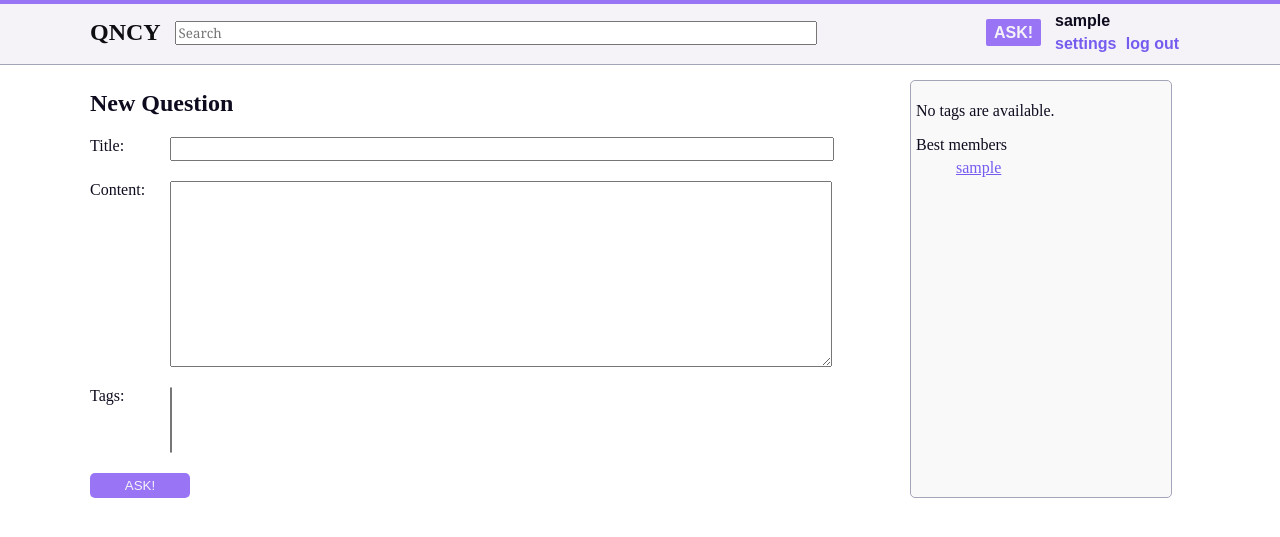
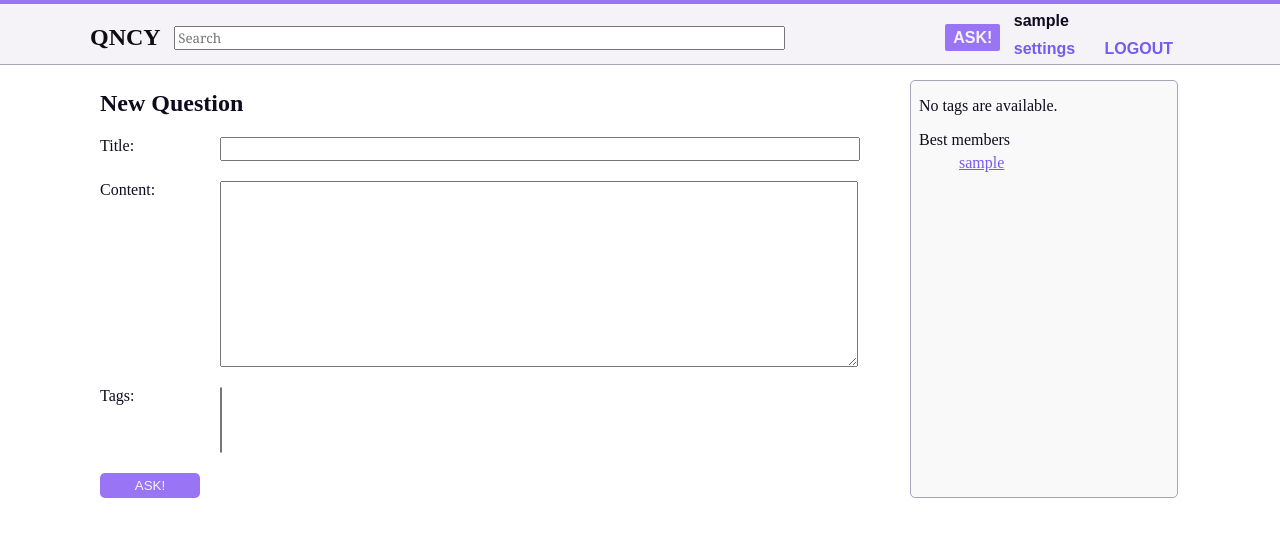
Before and after one commit to Andrew-71/qncy, a Django app: page /ask in a window 1280 px wide. Shown: the top 537 px of the page. Run offline with Django 5.2, Linux system fonts and the light colour scheme; the visitor is signed in with stand-in values (Sample User, id 1); data comes from the database, SQL or seed files in the repository; data that the repository does not hold is empty; some web fonts are replaced.

Commit message:
Use built-in logout view

```diff
--- a/qncy/static/css/ask.css
+++ b/qncy/static/css/form.css
@@ -10,7 +10,7 @@
     gap: 20px;
 }
 
-form label { width: 60px; }
+form label { width: 100px; }
 
 form input, form textarea {
     width: 80%;
--- a/qncy/static/css/main.css
+++ b/qncy/static/css/main.css
@@ -55,9 +55,10 @@
 
 .mainbar {
     flex-shrink: 100;
-    width: calc(100% - 280px);
+    width: calc(100% - 310px);
+    margin: 0 10px;
 }
-@media (max-width: 550px) {
+@media (max-width: 700px) {
     .mainbar {
         width: 100%;
     }
@@ -152,8 +153,9 @@
     border-color: var(--pour);
     background-color: var(--droplet);
 
-    padding: 5px;
-    margin-top: 10px;
+    /* padding: 5px; */
+    padding: 0 8px;
+    margin: 10px 10px 0px 10px;
 }
 
 footer {
@@ -239,11 +241,23 @@
     margin: auto auto;
     max-width: 1100px;
 }
-header nav a, header nav a:visited {
+header nav a, header nav a:visited, header button {
     text-decoration: none;
 }
-header nav a:hover, header nav a:visited:hover {
+header nav a:hover, header nav a:visited:hover, header button:hover {
     text-decoration: underline;
+}
+header button {
+    color: var(--dark-lavender);
+    background-color: transparent;
+    border-style:hidden;
+    font-family: sans-serif;
+    font-weight: 600;
+    font-size: 1em;
+}
+header button:hover {
+    color: var(--black-lavender);
+    cursor: pointer;
 }
 header ul li:has(> form) {
     flex-grow: 100;
--- a/qncy/templates/qncy/ask.html
+++ b/qncy/templates/qncy/ask.html
@@ -2,7 +2,7 @@
 {% load static %}
 
 {% block head %}
-<link rel="stylesheet" href="{% static 'css/ask.css' %}">
+<link rel="stylesheet" href="{% static 'css/form.css' %}">
 {% endblock %}
 
 {% block title %}New question{% endblock %}
--- a/qncy/templates/qncy/base.html
+++ b/qncy/templates/qncy/base.html
@@ -24,7 +24,12 @@
             {% if user.is_authenticated %}
             <li class="profile-container">
                 {% if user.pfp_url %}<img src="{{ user.pfp_url }}">{% endif %}
-                <div class="profile">{{ user.username }} <span><a href="#">settings</a> <a href="{% url 'qncy:logout' %}">log out</a></span></div>
+                <div class="profile">{{ user.username }} <span><a href="#">settings</a>
+                <form method="post" action="{% url 'qncy:logout' %}">
+                    {% csrf_token %}
+                    <button type="submit">logout</button>
+                </form>
+            </span></div>
             </li>
             {% else %}
             <li><a href="/login">log in</a></li>
--- a/qncy/templates/registration/login.html
+++ b/qncy/templates/registration/login.html
@@ -1,4 +1,9 @@
 {% extends "qncy/base.html" %}
+{% load static %}
+
+{% block head %}
+<link rel="stylesheet" href="{% static 'css/form.css' %}">
+{% endblock %}
 
 {% block title %}Login{% endblock %}
 
--- a/qncy/urls.py
+++ b/qncy/urls.py
@@ -11,7 +11,6 @@
     path("question/<int:question_id>/", views.question, name="question"),
     path("tagged/<tag_name>/", views.tag, name="tagged"),
 
-    path("logout", views.logout_view, name="logout"),
-
-    path("login", auth_views.LoginView.as_view()),
+    path("logout", auth_views.LogoutView.as_view(), name="logout"),
+    path("login", auth_views.LoginView.as_view(), name="login"),
 ]
```
Also changed, not shown: qncy/templates/registration/logged_out.html (renamed from qncy/templates/qncy/logged_out.html).
